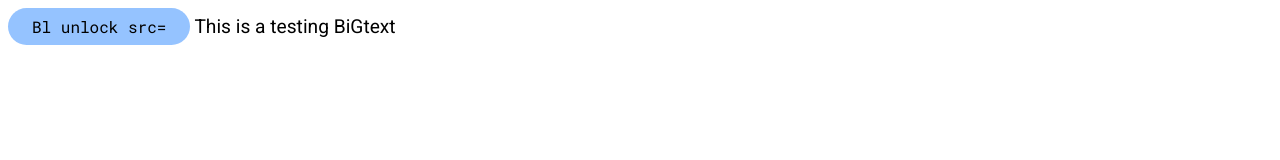
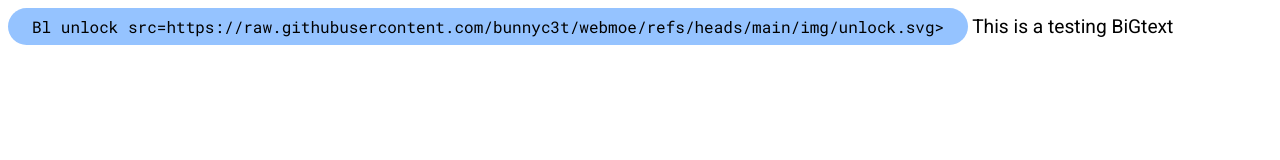
Before and after one commit to bunnyc3t/webmoe, a plain HTML site: page index.html in a window 1280 px wide. Drawn offline with Linux system fonts and the light colour scheme.

Commit message:
Update index.html

```diff
--- a/index.html
+++ b/index.html
@@ -1,5 +1,5 @@
 <head>
   <link rel="stylesheet" href="css/css.css">
-  <button> Bl unlock <img>src= </img> </button>
+  <button> Bl unlock <img>src=https://raw.githubusercontent.com/bunnyc3t/webmoe/refs/heads/main/img/unlock.svg> </button>
   <big> This is a testing BiGtext </big>
 </head>
```
